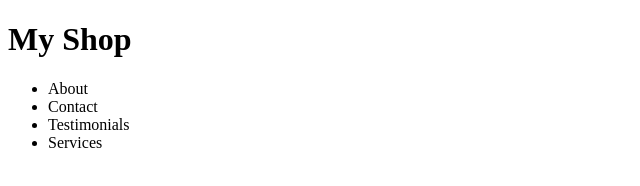
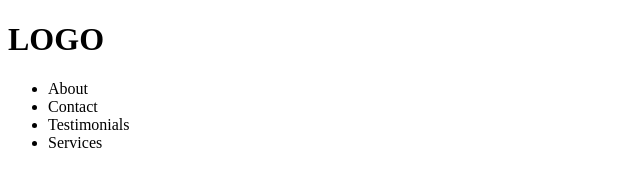
Before and after one commit to tonyPin/git1, a plain HTML site: page index.html in a window 1280 px wide. Shown: the whole page, without its empty margins (0-640 px from the left). Drawn offline with Linux system fonts and the light colour scheme.

Commit message:
changed to logo

```diff
--- a/index.html
+++ b/index.html
@@ -7,7 +7,7 @@
     <title>Git-Skills</title>
   </head>
   <body>
-    <h1>My Shop</h1>
+    <h1>LOGO</h1>
     <ul>
       <li>About</li>
       <li>Contact</li>
```
